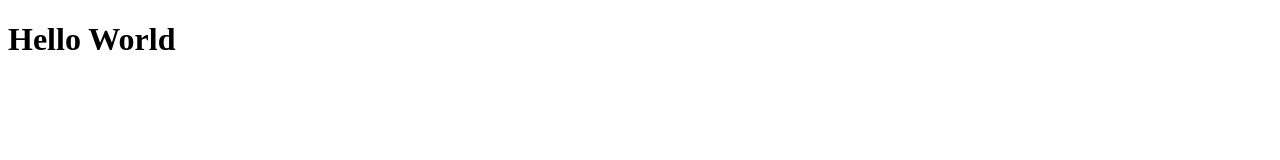
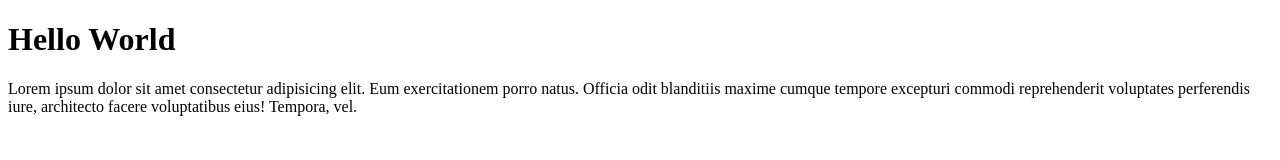
Before and after one commit to echaan/git-test, a plain HTML site: page index.html in a window 1280 px wide. Drawn offline with Linux system fonts and the light colour scheme.

Commit message:
Menambahkan Paragraf

```diff
--- a/index.html
+++ b/index.html
@@ -7,5 +7,7 @@
 </head>
 <body>
     <h1>Hello World</h1>
+    <p>Lorem ipsum dolor sit amet consectetur adipisicing elit. Eum exercitationem porro natus. Officia odit blanditiis maxime cumque tempore excepturi commodi reprehenderit voluptates perferendis iure, architecto facere voluptatibus eius! Tempora, vel.</p>
+
 </body>
 </html>
```
